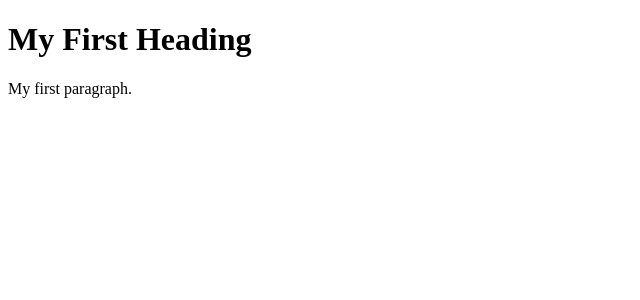
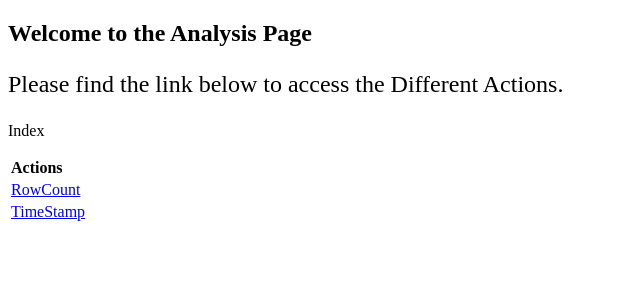
Before and after one commit to Ghoshaya1/test2, a Flask app: page /Index in a window 1280 px wide. Shown: the top 300 px of the page, without its empty margins (0-640 px from the left). Run offline with Flask 2, Linux system fonts and the light colour scheme.

Commit message:
Update home.html

```diff
--- a/templates/home.html
+++ b/templates/home.html
@@ -1,10 +1,19 @@
 <!DOCTYPE html>
 <html>
-<body>
-
-<h1>My First Heading</h1>
-
-<p>My first paragraph.</p>
-
-</body>
+<h2>Welcome to the Analysis Page</h2>
+<p style="font-size: 1.5em;">Please find the link below to access the Different Actions.</p>
+<p>Index</p>
+<table class="editorDemoTable">
+<tbody>
+<tr>
+<td><strong>Actions</strong></td>
+</tr>
+<tr>
+<td><a href="https://inlinemarket.azurewebsites.net/RowCount">RowCount</a></td>
+</tr>
+<tr>
+<td><a href="https://inlinemarket.azurewebsites.net/RowCount">TimeStamp</a></td>
+</tr>
+</tbody>
+</table>
 </html>
```
